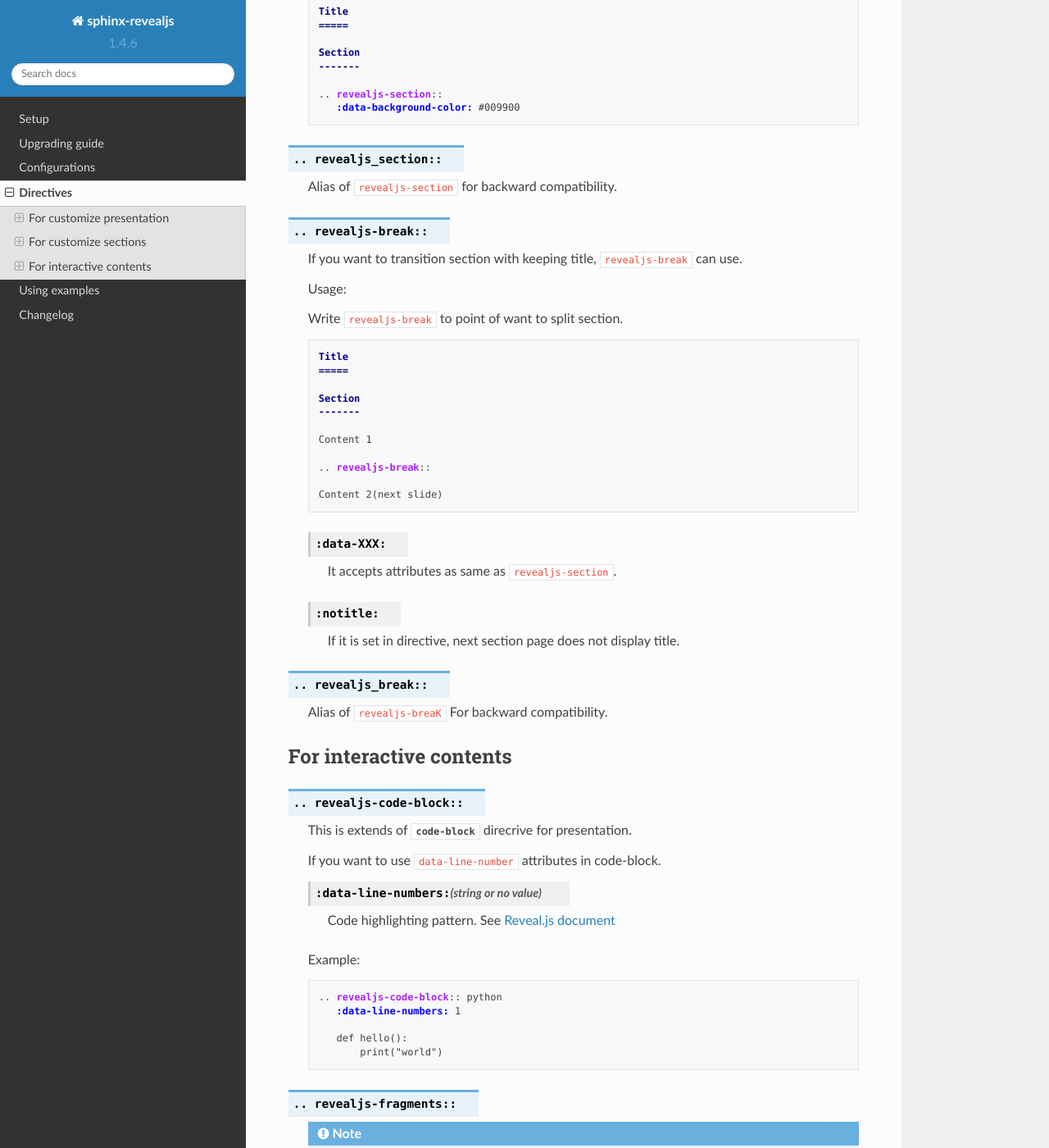
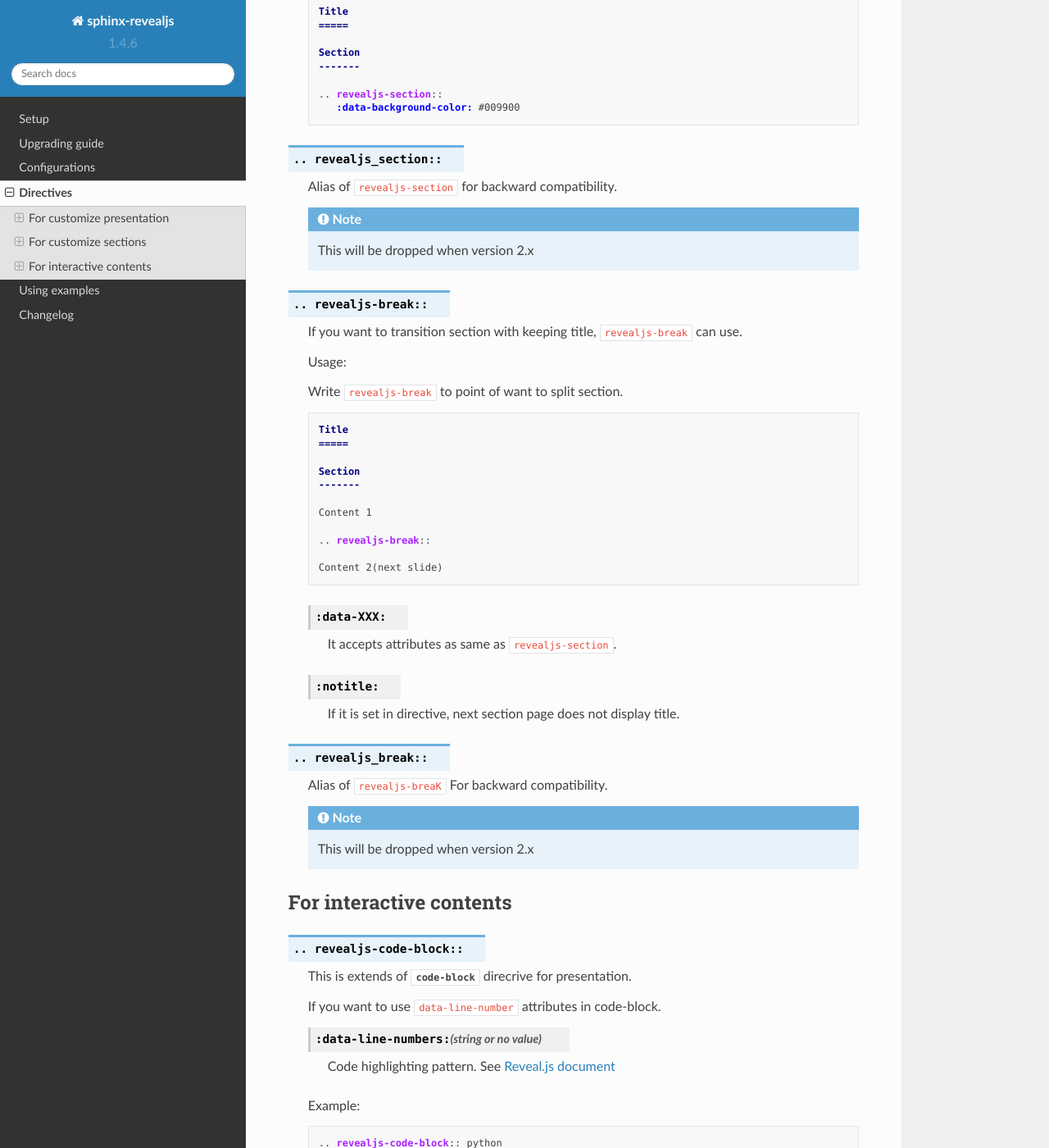
Before and after one commit to attakei/sphinx-revealjs, a Sphinx documentation site: the page built from doc/directives.rst, in a window 1280 px wide and 1400 px high, scrolled down 1416 px. Shown: the whole window at 82% size. Built offline with Sphinx 7.4.7 and the Read the Docs theme 2.0.0, drawn with Linux system fonts in a browser that asks for light colours; some of the changed text lies outside the part shown.

Commit message:
doc: Mark note for deprecated

```diff
--- a/doc/configurations.rst
+++ b/doc/configurations.rst
@@ -181,6 +181,12 @@ Presentation Configurations
 Font configurations
 ===================
 
+.. note::
+
+   These configurations will be dropped when version 2.x.
+
+   You can use raw CSS or `googlefonts-markup <https://pypi.org/project/googlefonts-markup/>`_ instead of these.
+
 .. confval:: revealjs_google_fonts
 
    :Type: ``dict``
--- a/doc/directives.rst
+++ b/doc/directives.rst
@@ -84,6 +84,9 @@ If you want to change behavior of sections, use these directives.
 
    Alias of ``revealjs-section`` for backward compatibility.
 
+   .. note::
+
+      This will be dropped when version 2.x
 
 .. rst:directive:: revealjs-break
 
@@ -119,6 +122,10 @@ If you want to change behavior of sections, use these directives.
 .. rst:directive:: revealjs_break
 
    Alias of ``revealjs-breaK`` For backward compatibility.
+
+   .. note::
+
+      This will be dropped when version 2.x
 
 For interactive contents
 ========================
@@ -170,3 +177,7 @@ For interactive contents
 .. rst:directive:: revealjs_fragments
 
    Alias of ``revealjs-fragments`` for backward compatibility.
+
+   .. note::
+
+      This will be dropped when version 2.x
```
